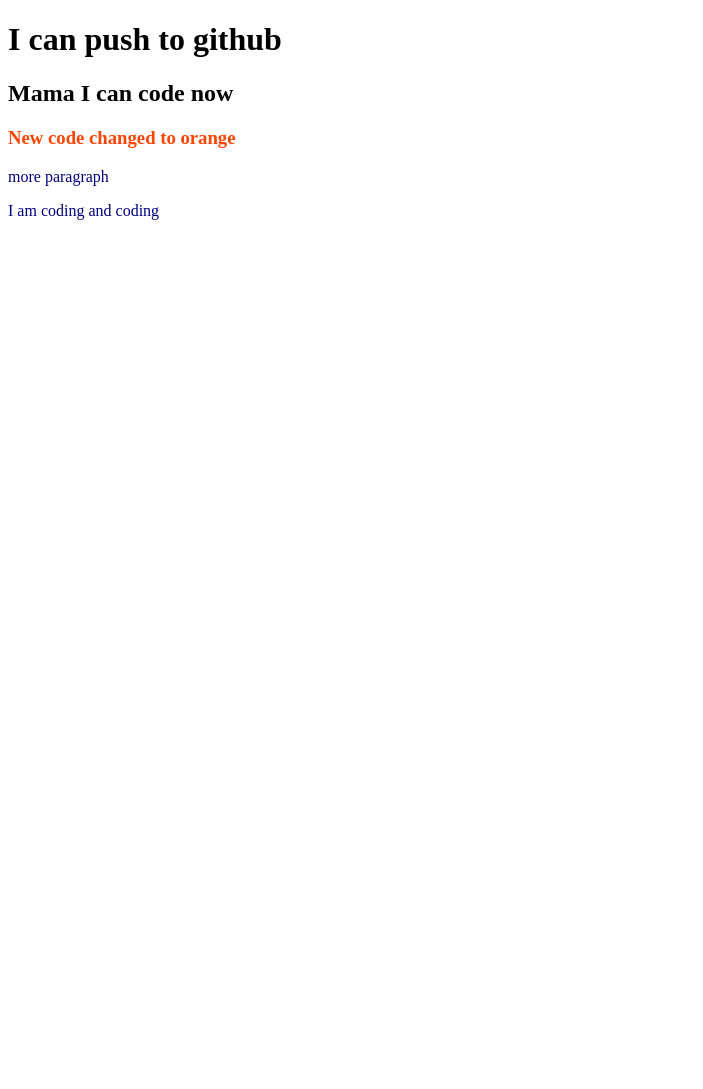
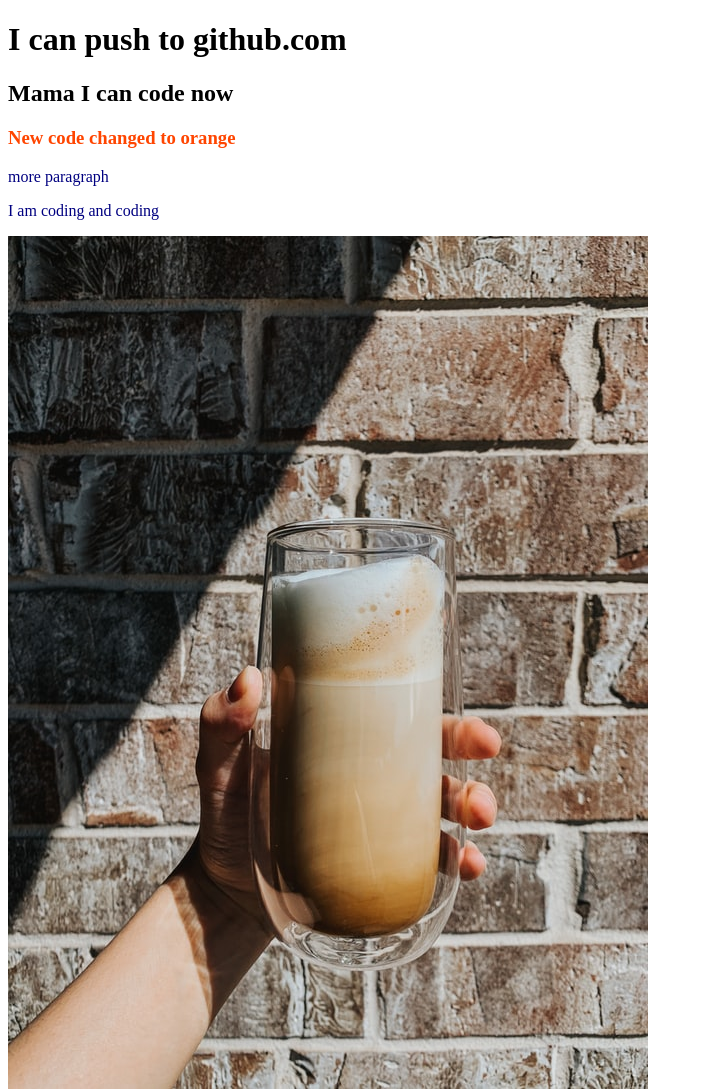
Before and after one commit to Mehdiniloy/my-second-repo, a plain HTML site: page index.html in a window 1280 px wide. Shown: the whole page, without its empty margins (0-703 px from the left). Before the commit the page ends 800 px from the top, so only its background shows below. Drawn offline with Linux system fonts and the light colour scheme.

Commit message:
image added

```diff
--- a/index.html
+++ b/index.html
@@ -8,11 +8,12 @@
     <link rel="stylesheet" href="style.css">
 </head>
 <body>
-    <h1>I can push to github</h1>
+    <h1>I can push to github.com</h1>
     <h2>Mama I can code now</h2>
     <h3>New code changed to orange</h3>
     <p>more paragraph</p>
     <p>I am coding and coding</p>
+    <img src="coco-tan-xImr8-Lrck8-unsplash.jpg" alt="">
 
 </body>
 </html>
```
Also changed, not shown: coco-tan-xImr8-Lrck8-unsplash.jpg (added), julian-3JT6kH3bZD8-unsplash.jpg (added), julian-fDoNi9IrBTM-unsplash.jpg (added), rinke-dohmen-294qnPLzvlw-unsplash.jpg (added), trent-bradley-A8DijjC9vtg-unsplash.jpg (added).
